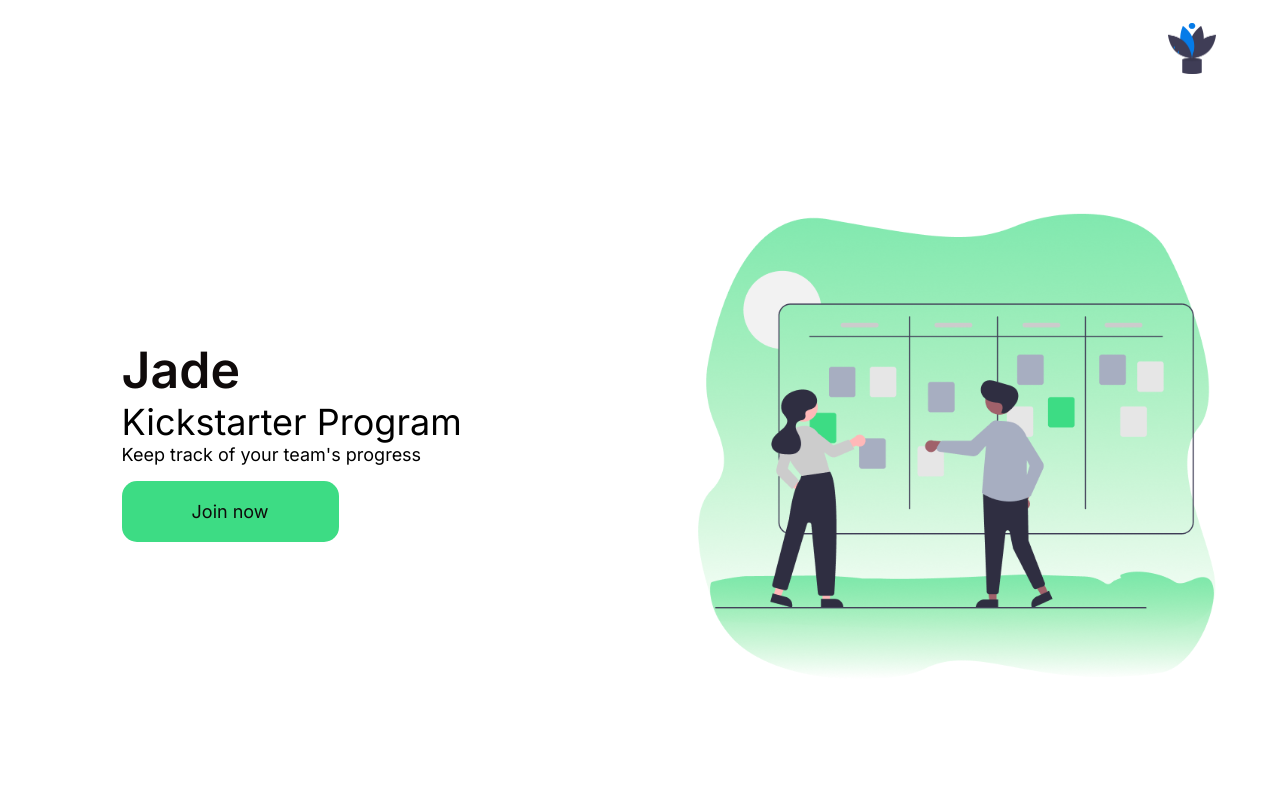
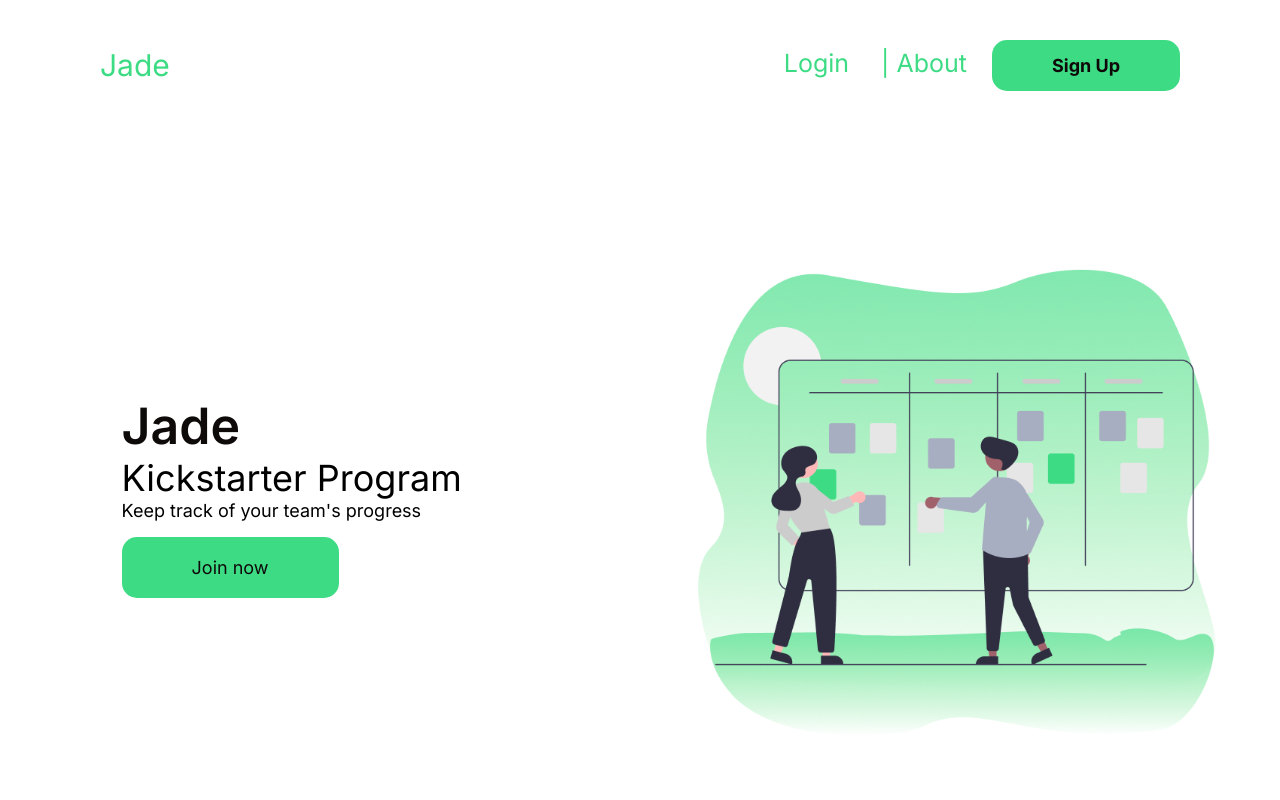
Before and after one commit to aibarrola/SubtleAsianNetwork, a React (Create React App) app: page / in a window 1280 px wide. Shown: the top 800 px of the page. Built offline with nearby package versions, Linux system fonts and the light colour scheme.

Commit message:
started on new navbar

```diff
--- a/src/components/navbar.css
+++ b/src/components/navbar.css
@@ -1,17 +1,48 @@
 .navbar {
-  background-color: #69b0f1;
+  background: rgba(0, 0, 255, 0);
+
   overflow: hidden;
+  color: var(--main-color);
+  margin-top: 25px;
+  font-size: 25px;
+  display: flex;
+  flex-direction: row;
+  height: 80px;
+  justify-content: space-between;
+  align-items: center;
+  padding: 0 100px;
+  position: sticky;
+  top: 0;
+  z-index: 999;
+}
+
+.navbar.active {
+  background: var(--main-color);
+  color: var(--main-dark);
+}
+
+.navTitle {
+  font-size: 30px;
 }
 
 .navbar a {
-  float: right;
-  color: var(--main-blue);
-  text-align: center;
-  padding: 14px 16px;
-  text-decoration: none;
-  font-size: 17px;
+  margin-right: 25px;
+  color: var(--main-color);
+}
+.navbar .active a {
+  margin-right: 25px;
+  color: var(--main-dark);
 }
 
-.navbar a:hover {
+/* .navbar a:hover {
   background-color: white;
+} */
+
+.navSignUp {
+  /*  width: 10%;
+  color: var(--main-dark);
+  background-color: var(--main-color);
+  border-radius: 20px; */
+  padding: 15px 60px;
+  font-weight: bold;
 }
--- a/src/components/navbar.jsx
+++ b/src/components/navbar.jsx
@@ -13,10 +13,11 @@ function Navbar() {
 
   const [user, setUser] = useState(retrieved);
   const [group, setGroup] = useState("");
+  const [showNav, setNavBar] = useState(false);
 
   let history = useHistory();
 
-  useEffect(() => {
+  /*   useEffect(() => {
     setToken(getJwt());
     Axios.get(`https://san-api.herokuapp.com/users/${user.user_id}`).then(
       (response) => {
@@ -24,24 +25,47 @@ function Navbar() {
         setGroup(response.data.group);
       }
     );
-  }, []);
+  }, []); */
 
   function logout() {
     localStorage.clear();
   }
 
+  const changeBackground = () => {
+    if (window.scrollY >= 100) {
+      setNavBar(true);
+    } else {
+      setNavBar(false);
+    }
+  };
+
+  window.addEventListener("scroll", changeBackground);
+
   return (
-    <section>
-      <div class="navbar">
-        <a href="/" onClick={logout}>
+    <div class={showNav ? "navbar active" : "navbar"}>
+      {/*  <a href="/" onClick={logout}>
           Logout
+        </a> */}
+      {/*   <a href="/networking"> Networking </a> */}
+      <small className="navTitle"> Jade </small>
+
+      <div>
+        <a href="/login" className="navRight">
+          Login
         </a>
-        <a href="/networking"> Network </a>
-        <a href={`/group/${group}`}> Groups </a>
-        <a href={`/user/profile/${retrieved.user_id}`}> My Profile </a>
+        <span className="navRight"> | </span>
+        <a href="/about" className="navRight">
+          About
+        </a>
+        <button href="/signup" className="BTNsignUp navSignUp navRight">
+          Sign Up
+        </button>
+        {/* <a href={`/group/${group}`}> Groups </a> */}
+        {/*  <a href={`/user/profile/${retrieved.user_id}`}> My Profile </a> */}
+
         {/* <a href="Home"> Home </a> */}
       </div>
-    </section>
+    </div>
   );
 }
 
--- a/src/components/pages/aboutPage/about.jsx
+++ b/src/components/pages/aboutPage/about.jsx
@@ -3,12 +3,14 @@ import Footer from "../landing/footer/Footer";
 import "../aboutPage/about.css";
 import mapSVG from "./img/aboutMap.svg";
 import newIdeasSVG from "./img/newIdeas.svg";
+import Navbar from "../../navbar";
 
 import { FontAwesomeIcon } from "@fortawesome/react-fontawesome";
 
 function aboutPage() {
   return (
     <div className="about">
+      <Navbar />
       <div className="kickStartContainer">
         <div className="kickDefintion">
           <div className="flexCenterCol">
--- a/src/components/pages/landing/landing.jsx
+++ b/src/components/pages/landing/landing.jsx
@@ -10,14 +10,16 @@ import Connect from "./connectSection/Connect";
 import Progress from "./trackProgress/TrackProgress";
 import Career from "./career/Career";
 import Footer from "./footer/Footer";
+import Navbar from "../../navbar";
 
 function LandingRevise() {
   return (
     <div>
+      <Navbar />
       <div className="landingSection">
-        <div className="logo-container">
+        {/*   <div className="logo-container">
           <img src={logo} className="logo" alt="Logo" />
-        </div>
+        </div> */}
 
         <div className="hero-container">
           <div className="hero-text">
```
